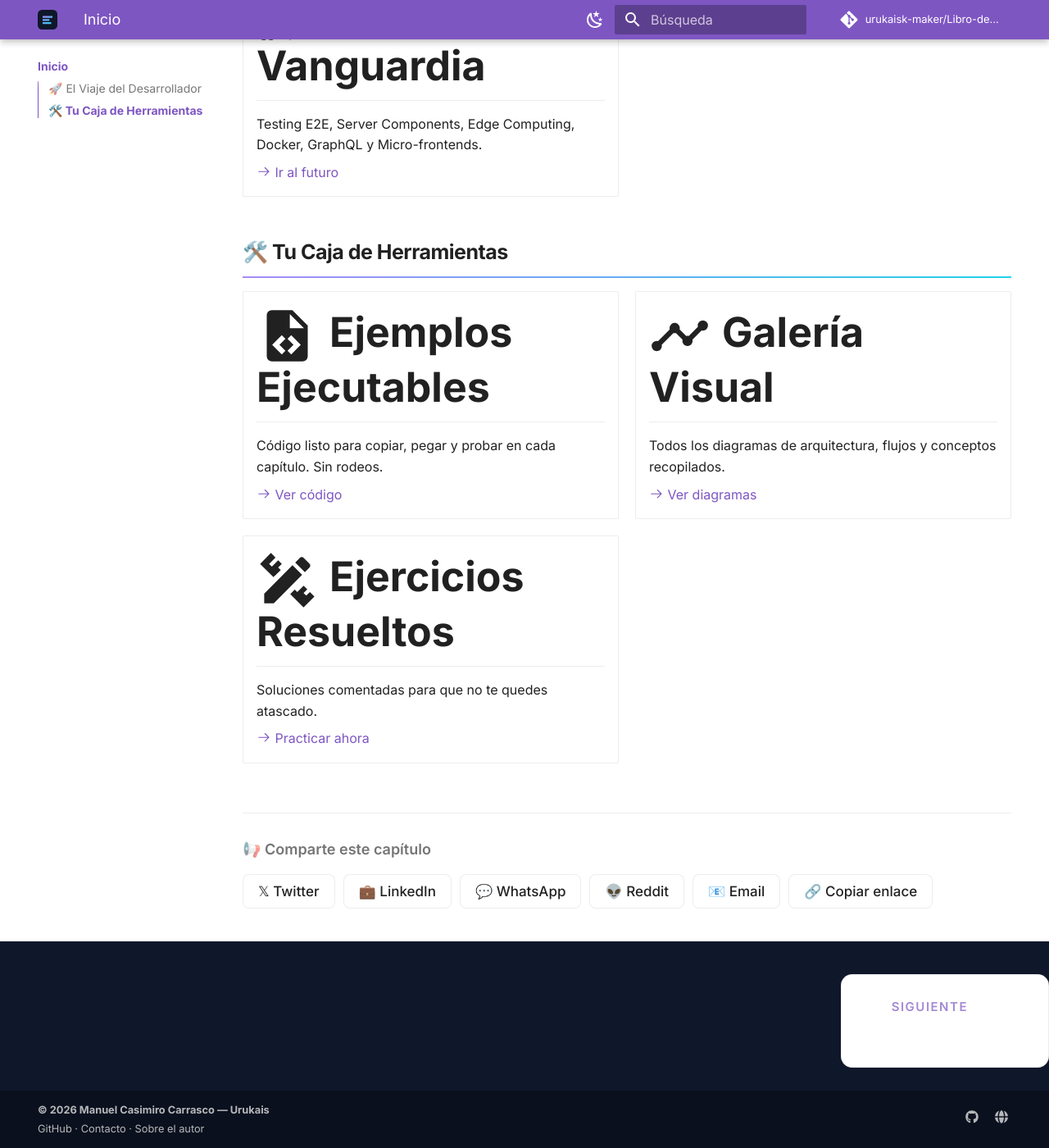
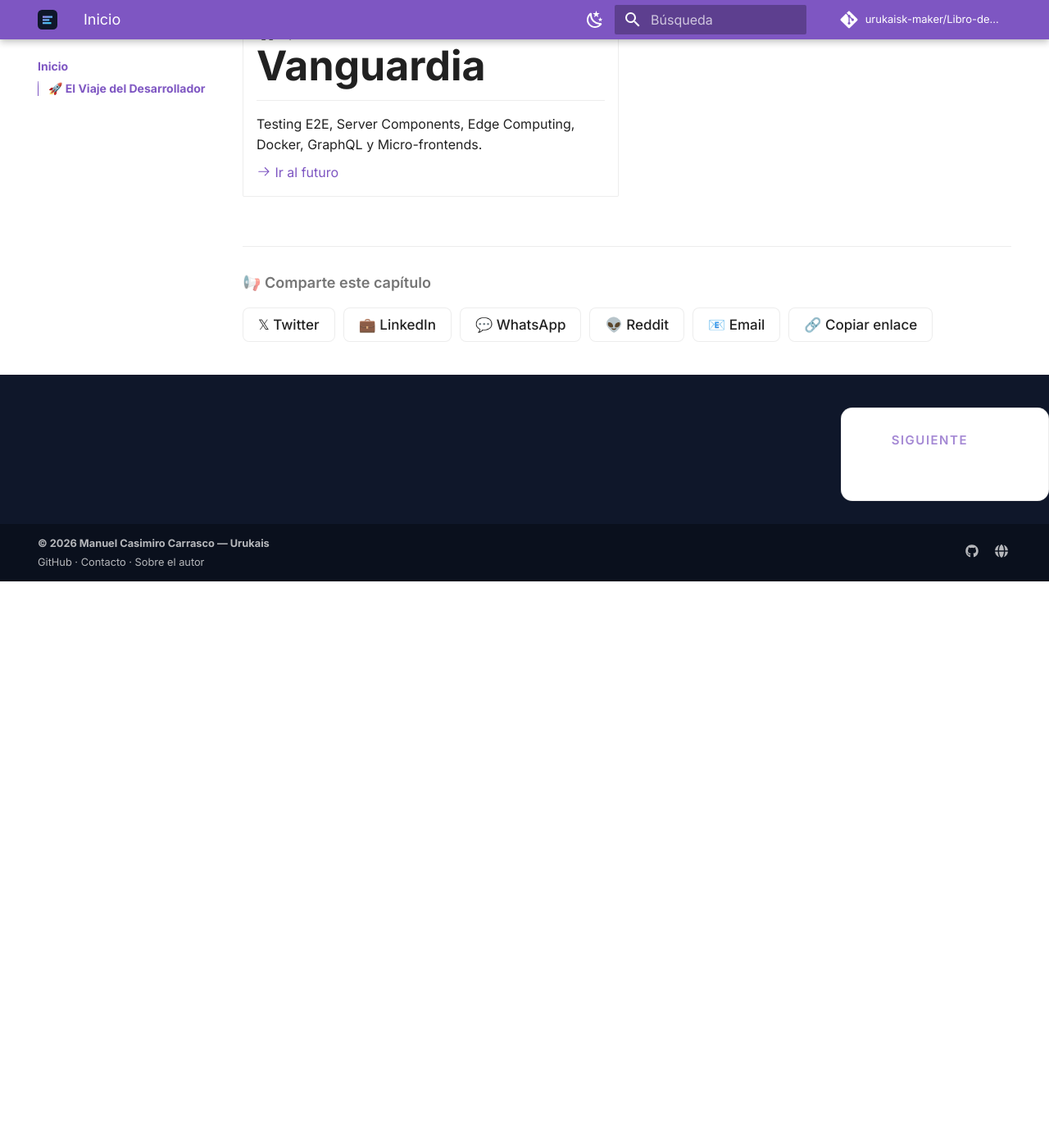
Before and after one commit to urukaisk-maker/Libro-desarrollador-Web-Urukais-, an MkDocs documentation site: the page built from docs/index.md, in a window 1280 px wide and 1400 px high, scrolled down 3301 px. Shown: the whole window at 82% size. Built offline with MkDocs 1.6.1 and Material for MkDocs 9.7.7, drawn with Linux system fonts in a browser that asks for light colours; comment, search, counter and statistics services are not loaded; after the commit the page ends 4010 px from its top, so only the background shows below that.

Commit message:
Update index.md

```diff
--- a/docs/index.md
+++ b/docs/index.md
@@ -88,33 +88,3 @@ Este libro no es solo un tutorial. Es un **camino estructurado** que te lleva de
     [:octicons-arrow-right-24: Ir al futuro](capitulos/31-testing-e2e.md)
 
 </div>
-
-## 🛠️ Tu Caja de Herramientas
-
-<div class="grid cards" markdown>
-
--   :material-file-code:{ .lg .middle } __Ejemplos Ejecutables__
-
-    ---
-
-    Código listo para copiar, pegar y probar en cada capítulo. Sin rodeos.
-
-    [:octicons-arrow-right-24: Ver código](ejemplos/index.md)
-
--   :material-chart-timeline-variant:{ .lg .middle } __Galería Visual__
-
-    ---
-
-    Todos los diagramas de arquitectura, flujos y conceptos recopilados.
-
-    [:octicons-arrow-right-24: Ver diagramas](diagramas.md)
-
--   :material-pencil-ruler:{ .lg .middle } __Ejercicios Resueltos__
-
-    ---
-
-    Soluciones comentadas para que no te quedes atascado.
-
-    [:octicons-arrow-right-24: Practicar ahora](ejercicios/index.md)
-
-</div>
```
